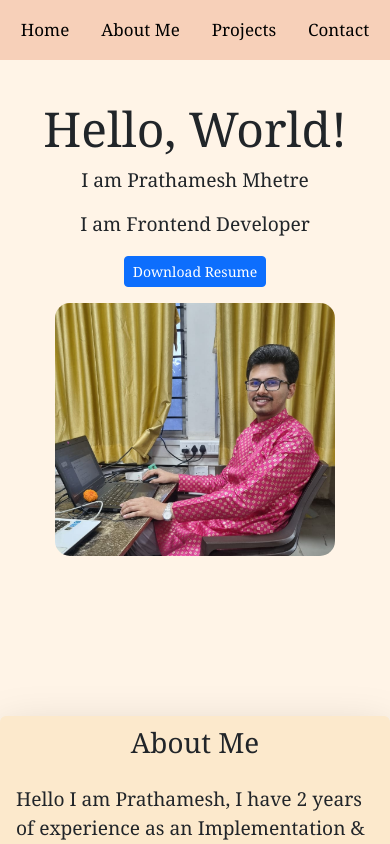
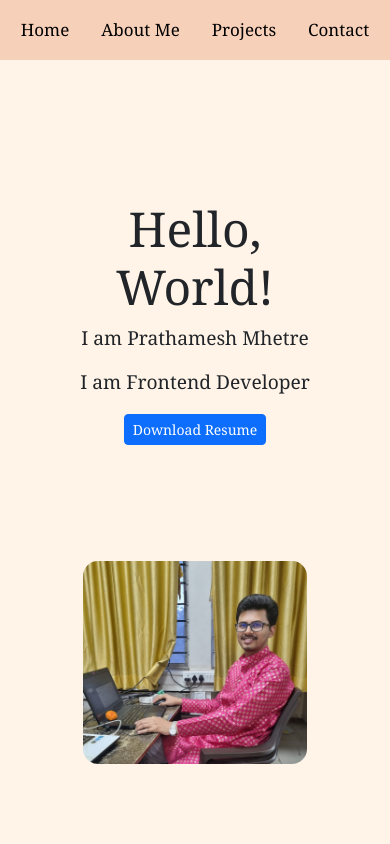
Before and after one commit to prathamesh2503/Prathamesh-Mhetre, a React (Vite) app: page / in a window 390 px wide. Shown: the top 844 px of the page. Built offline with nearby package versions, Linux system fonts and the light colour scheme.

Commit message:
image height modified

```diff
--- a/src/styles/index.css
+++ b/src/styles/index.css
@@ -23,7 +23,7 @@ body{
   display: flex;
   justify-content: center;
   width: 100%;
-  height: 100%;
+  height: 100vh;
   padding: 40px 20px;
 }
 
@@ -169,7 +169,7 @@ border-radius: 15px;
   font-size: 1.2rem;
 }
 .hero-container-child-text, .hero-container-child-image {
-  width: 100%;
+  width: 80%;
 }
 
 .hero-container-child-image img{
```
